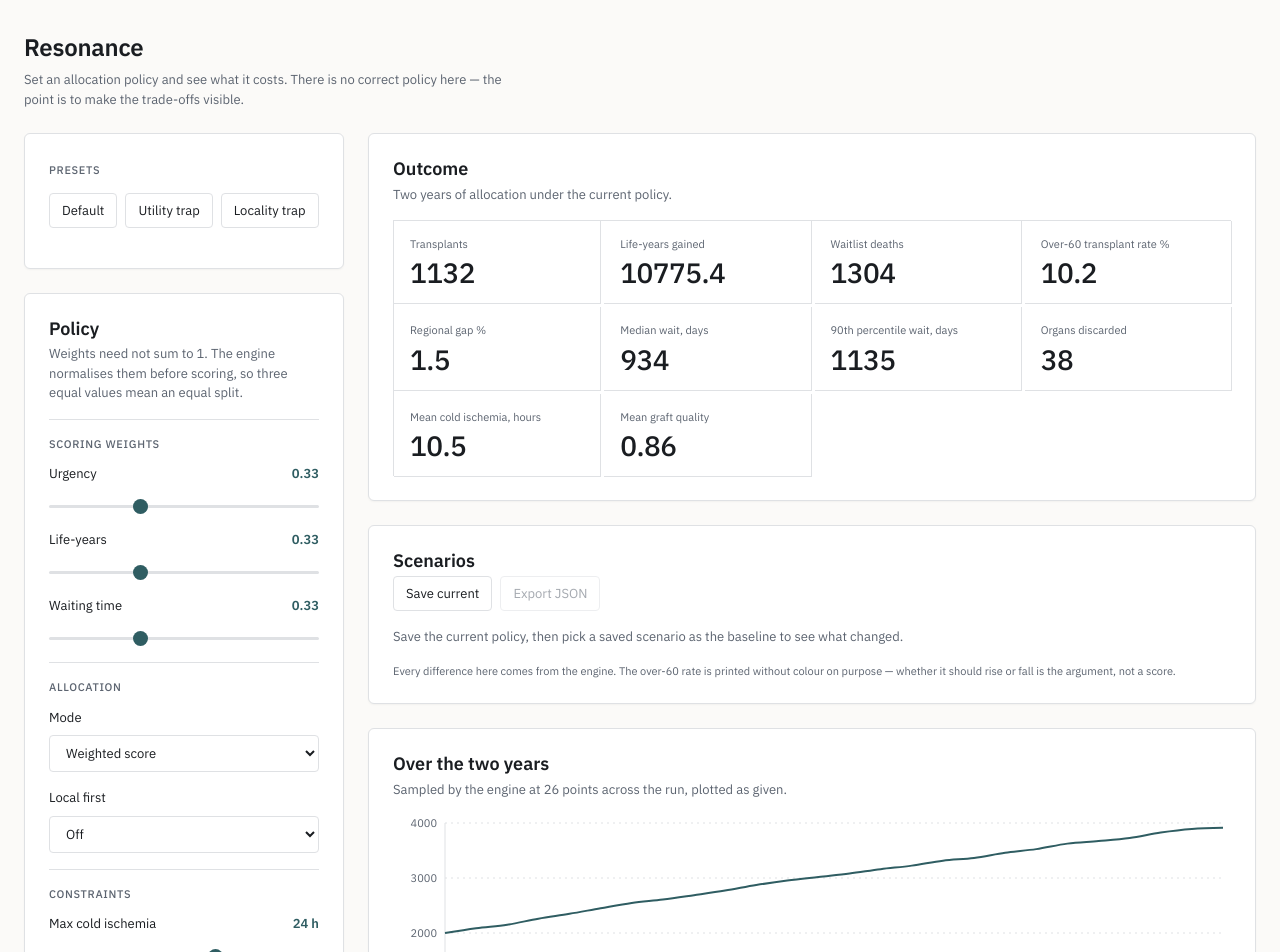
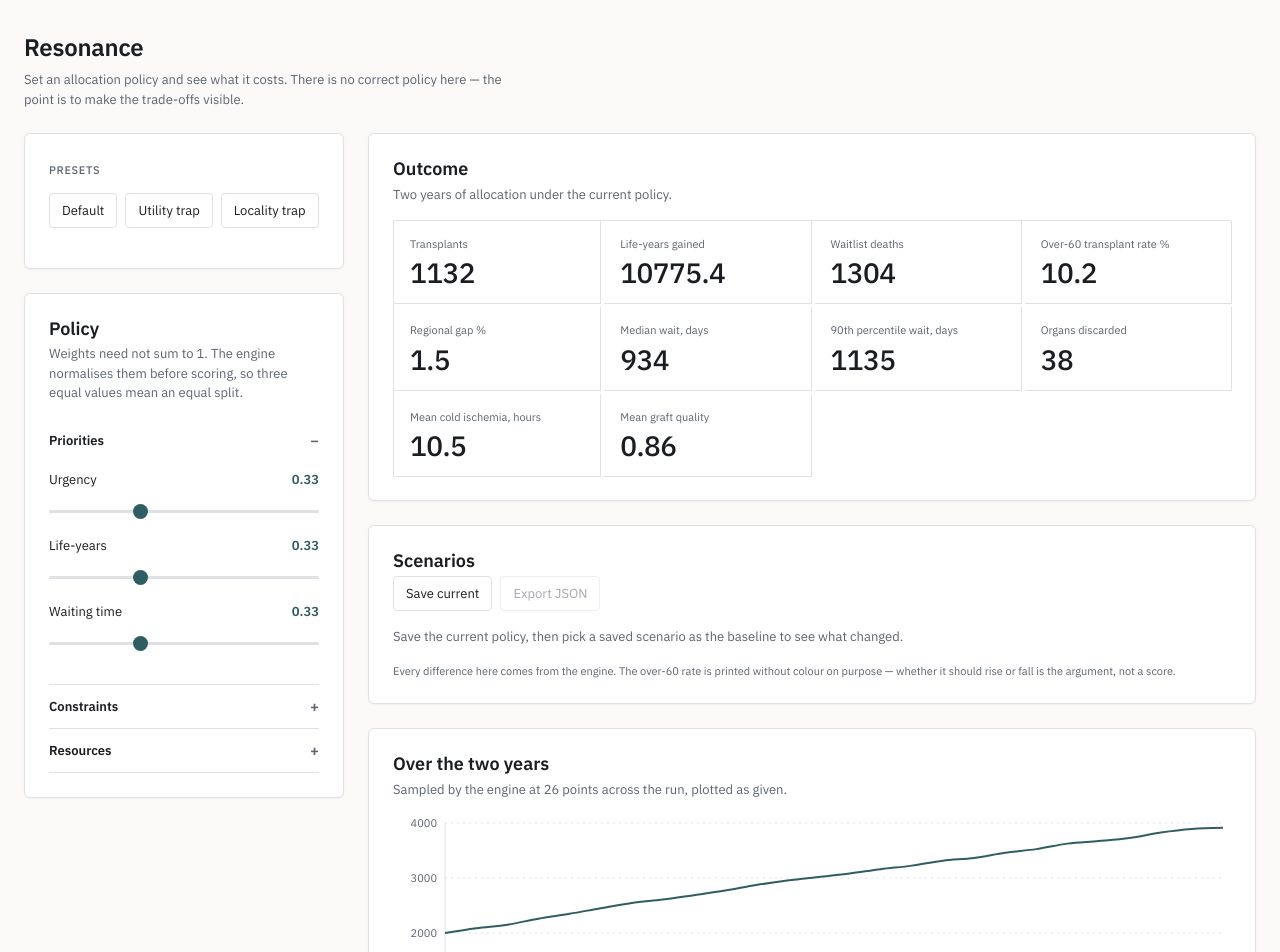
Before and after one commit to K-RANGARAJAN/Allocate, a React (Vite) app: page / in a window 1280 px wide. Shown: the top 952 px of the page. Built offline with nearby package versions, Linux system fonts and the light colour scheme.

Commit message:
Regrouped the controls into three collapsible groups

```diff
--- a/src/ui/components/ControlsPanel.tsx
+++ b/src/ui/components/ControlsPanel.tsx
@@ -1,6 +1,8 @@
+import { useState } from "react";
 import type { Dispatch, SetStateAction } from "react";
 
 import type { PolicyConfig, ZoneId } from "../../contract/types";
+import { CollapsibleGroup } from "./CollapsibleGroup";
 import { Select } from "./Select";
 import { NumberField } from "./NumberField";
 import { Slider } from "./Slider";
@@ -28,8 +30,20 @@ const LOCAL_FIRST_OPTIONS = [
 
 // The policy panel. Every control is seeded from the live config, which starts
 // as defaultConfig(). Ranges come from docs/CONTRACT.md.
+type GroupId = "priorities" | "constraints" | "resources" | "none";
+
 export function ControlsPanel(props: ControlsPanelProps) {
   const config = props.config;
+  const [open, setOpen] = useState<GroupId>("priorities");
+
+  function toggle(group: GroupId) {
+    setOpen((prev) => {
+      if (prev === group) {
+        return "none";
+      }
+      return group;
+    });
+  }
 
   function setWeight(key: WeightKey, value: number) {
     props.setConfig((prev) => {
@@ -87,12 +101,6 @@ export function ControlsPanel(props: ControlsPanelProps) {
     setConstraint("maxAgeToList", null);
   }
 
-  function setMode(next: string) {
-    props.setConfig((prev) => {
-      return { ...prev, mode: next as PolicyConfig["mode"] };
-    });
-  }
-
   const maxAge = config.constraints.maxAgeToList;
   let ageLimitOn = false;
   if (maxAge !== null) {
@@ -121,8 +129,11 @@ export function ControlsPanel(props: ControlsPanelProps) {
         three equal values mean an equal split.
       </p>
 
-      <div className="control-group">
-        <span className="label">Scoring weights</span>
+      <CollapsibleGroup
+        title="Priorities"
+        open={open === "priorities"}
+        onToggle={() => toggle("priorities")}
+      >
         <Slider
           label="Urgency"
           value={config.weights.urgency}
@@ -147,16 +158,13 @@ export function ControlsPanel(props: ControlsPanelProps) {
           step={0.01}
           onChange={(next) => setWeight("waitingTime", next)}
         />
-      </div>
+      </CollapsibleGroup>
 
-      <div className="control-group">
-        <span className="label">Allocation</span>
-        <Select
-          label="Mode"
-          value={config.mode}
-          options={MODE_OPTIONS}
-          onChange={setMode}
-        />
+      <CollapsibleGroup
+        title="Constraints"
+        open={open === "constraints"}
+        onToggle={() => toggle("constraints")}
+      >
         <Select
           label="Local first"
           value={config.constraints.localFirst}
@@ -165,10 +173,6 @@ export function ControlsPanel(props: ControlsPanelProps) {
             setConstraint("localFirst", next as Constraints["localFirst"])
           }
         />
-      </div>
-
-      <div className="control-group">
-        <span className="label">Constraints</span>
         <Slider
           label="Max cold ischemia"
           value={config.constraints.maxColdIschemiaHours}
@@ -215,10 +219,13 @@ export function ControlsPanel(props: ControlsPanelProps) {
           onChange={toggleAgeLimit}
         />
         {ageSlider}
-      </div>
+      </CollapsibleGroup>
 
-      <div className="control-group">
-        <span className="label">Resources</span>
+      <CollapsibleGroup
+        title="Resources"
+        open={open === "resources"}
+        onToggle={() => toggle("resources")}
+      >
         <Slider
           label="Donation rate"
           value={config.resources.donationRateMultiplier}
@@ -285,7 +292,7 @@ export function ControlsPanel(props: ControlsPanelProps) {
           step={1}
           onChange={(next) => setSim("newListingsPerDay", next)}
         />
-      </div>
+      </CollapsibleGroup>
     </section>
   );
 }
```
Also changed, not shown: 1 other file (tests, documents, lock files or other folders).
